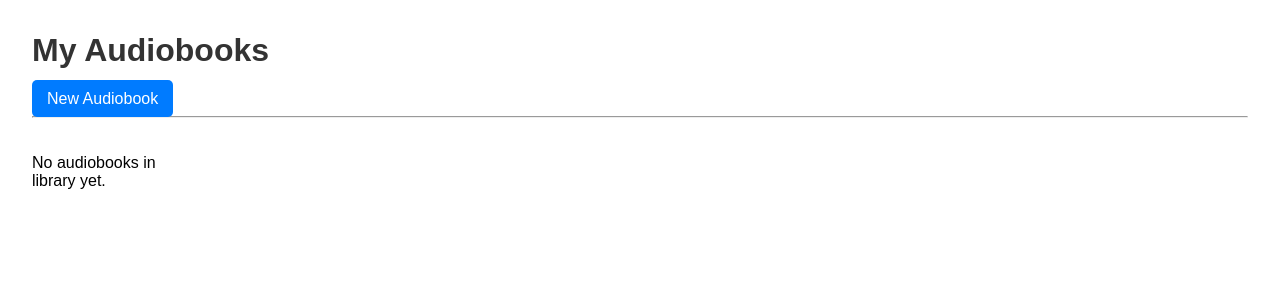
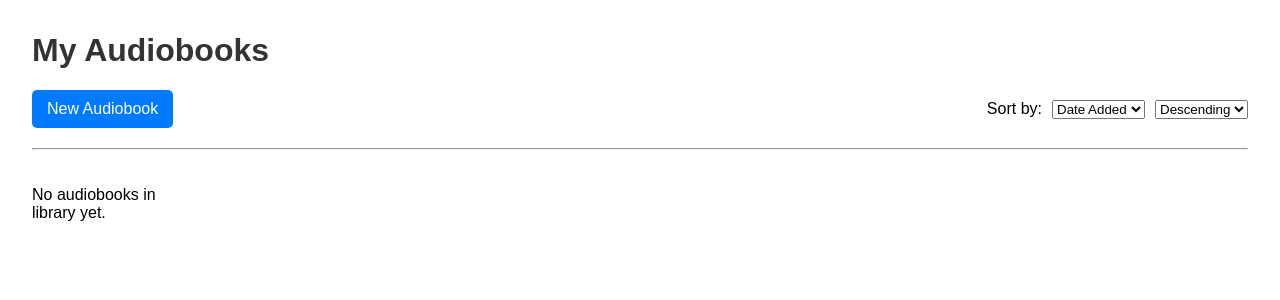
Before and after one commit to ccjacobs94/DigiBook, a Flask app: page / in a window 1280 px wide. Shown: the top 300 px of the page. Run offline with Flask 2, Linux system fonts and the light colour scheme.

Commit message:
feat: Add ability to sort audiobooks by metadata
- Extracts ID3 tags (Title, Author, Year) using Mutagen for MP3s in library
- Updates `app.py` index route to process query params and sort metadata
- Refactors `index.html` to pass dictionary objects instead of file names
- Adds sorting dropdown menu interface in index.html to control query parameters
- Updates unit tests to assert the sorting algorithm works
- Updates `features.md` to reflect new feature

Co-authored-by: ccjacobs94 <17027861+ccjacobs94@users.noreply.github.com>

```diff
--- a/app.py
+++ b/app.py
@@ -79,9 +79,56 @@ def work_description():
 
 @app.route('/')
 def index():
+    sort_by = request.args.get('sort_by', 'date_added')
+    order = request.args.get('order', 'desc')
+
     # List all MP3 files in the library directory
-    books = [f for f in os.listdir(LIBRARY_DIR) if f.endswith('.mp3')]
-    return render_template('index.html', books=books)
+    book_files = [f for f in os.listdir(LIBRARY_DIR) if f.endswith('.mp3')]
+
+    books = []
+    for f in book_files:
+        file_path = os.path.join(LIBRARY_DIR, f)
+
+        # Default metadata
+        title = f.replace('.mp3', '')
+        author = ''
+        year = ''
+        date_added = os.path.getctime(file_path)
+
+        try:
+            audio = MP3(file_path)
+            tags = audio.tags if audio.tags else {}
+
+            if tags.getall('TIT2'):
+                title = tags.getall('TIT2')[0].text[0]
+            if tags.getall('TPE1'):
+                author = tags.getall('TPE1')[0].text[0]
+            if tags.getall('TDRC'):
+                year = tags.getall('TDRC')[0].text[0]
+        except Exception as e:
+            pass
+
+        books.append({
+            'filename': f,
+            'title': title,
+            'author': author,
+            'year': year,
+            'date_added': date_added
+        })
+
+    # Sort books
+    reverse = order == 'desc'
+
+    if sort_by == 'title':
+        books.sort(key=lambda x: x['title'].lower(), reverse=reverse)
+    elif sort_by == 'author':
+        books.sort(key=lambda x: x['author'].lower(), reverse=reverse)
+    elif sort_by == 'year':
+        books.sort(key=lambda x: str(x['year']), reverse=reverse)
+    else: # Default to date_added
+        books.sort(key=lambda x: x['date_added'], reverse=reverse)
+
+    return render_template('index.html', books=books, current_sort=sort_by, current_order=order)
 
 @app.route('/cover/<book_name>')
 def get_cover(book_name):
--- a/templates/index.html
+++ b/templates/index.html
@@ -78,22 +78,53 @@
 </head>
 <body>
     <h1>My Audiobooks</h1>
-    <a href="/new" class="btn">New Audiobook</a>
+
+    <div style="display: flex; justify-content: space-between; align-items: center; margin-bottom: 20px;">
+        <a href="/new" class="btn">New Audiobook</a>
+
+        <form action="/" method="GET" style="display: flex; gap: 10px; align-items: center;">
+            <label for="sort_by">Sort by:</label>
+            <select name="sort_by" id="sort_by" onchange="this.form.submit()">
+                <option value="date_added" {% if current_sort == 'date_added' %}selected{% endif %}>Date Added</option>
+                <option value="title" {% if current_sort == 'title' %}selected{% endif %}>Title</option>
+                <option value="author" {% if current_sort == 'author' %}selected{% endif %}>Author</option>
+                <option value="year" {% if current_sort == 'year' %}selected{% endif %}>Year</option>
+            </select>
+
+            <select name="order" id="order" onchange="this.form.submit()">
+                <option value="asc" {% if current_order == 'asc' %}selected{% endif %}>Ascending</option>
+                <option value="desc" {% if current_order == 'desc' %}selected{% endif %}>Descending</option>
+            </select>
+
+            <noscript>
+                <button type="submit" class="btn btn-edit">Sort</button>
+            </noscript>
+        </form>
+    </div>
+
     <hr>
     <div class="library">
         {% if books %}
             {% for book in books %}
                 <div class="book">
-                    <a href="/open/{{ book }}" class="book-cover-link" title="Open file location">
+                    <a href="/open/{{ book.filename }}" class="book-cover-link" title="Open file location">
                         <div class="book-cover">
-                            <img src="/cover/{{ book }}" style="width: 100%; height: 100%; object-fit: cover;" onerror="this.style.display='none'; this.nextElementSibling.style.display='block';">
+                            <img src="/cover/{{ book.filename }}" style="width: 100%; height: 100%; object-fit: cover;" onerror="this.style.display='none'; this.nextElementSibling.style.display='block';">
                             <span style="display: none;">🎵</span>
                         </div>
-                        <div class="book-title">{{ book }}</div>
+                        <div class="book-title">
+                            {{ book.title }}
+                            {% if book.author %}
+                                <div style="font-size: 0.8rem; font-weight: normal; color: #555;">{{ book.author }}</div>
+                            {% endif %}
+                            {% if book.year %}
+                                <div style="font-size: 0.7rem; font-weight: normal; color: #777;">{{ book.year }}</div>
+                            {% endif %}
+                        </div>
                     </a>
                     <div class="book-actions">
-                        <a href="/metadata/{{ book }}" class="btn btn-edit">Edit</a>
-                        <form action="/delete/{{ book }}" method="POST" class="delete-form" onsubmit="return confirm('Are you sure you want to delete {{ book }}?');">
+                        <a href="/metadata/{{ book.filename }}" class="btn btn-edit">Edit</a>
+                        <form action="/delete/{{ book.filename }}" method="POST" class="delete-form" onsubmit="return confirm('Are you sure you want to delete {{ book.title }}?');">
                             <button type="submit" class="btn btn-delete">Delete</button>
                         </form>
                     </div>
```
Also changed, not shown: features.md (+1 -0 lines), test_app.py (+25 -0 lines).
